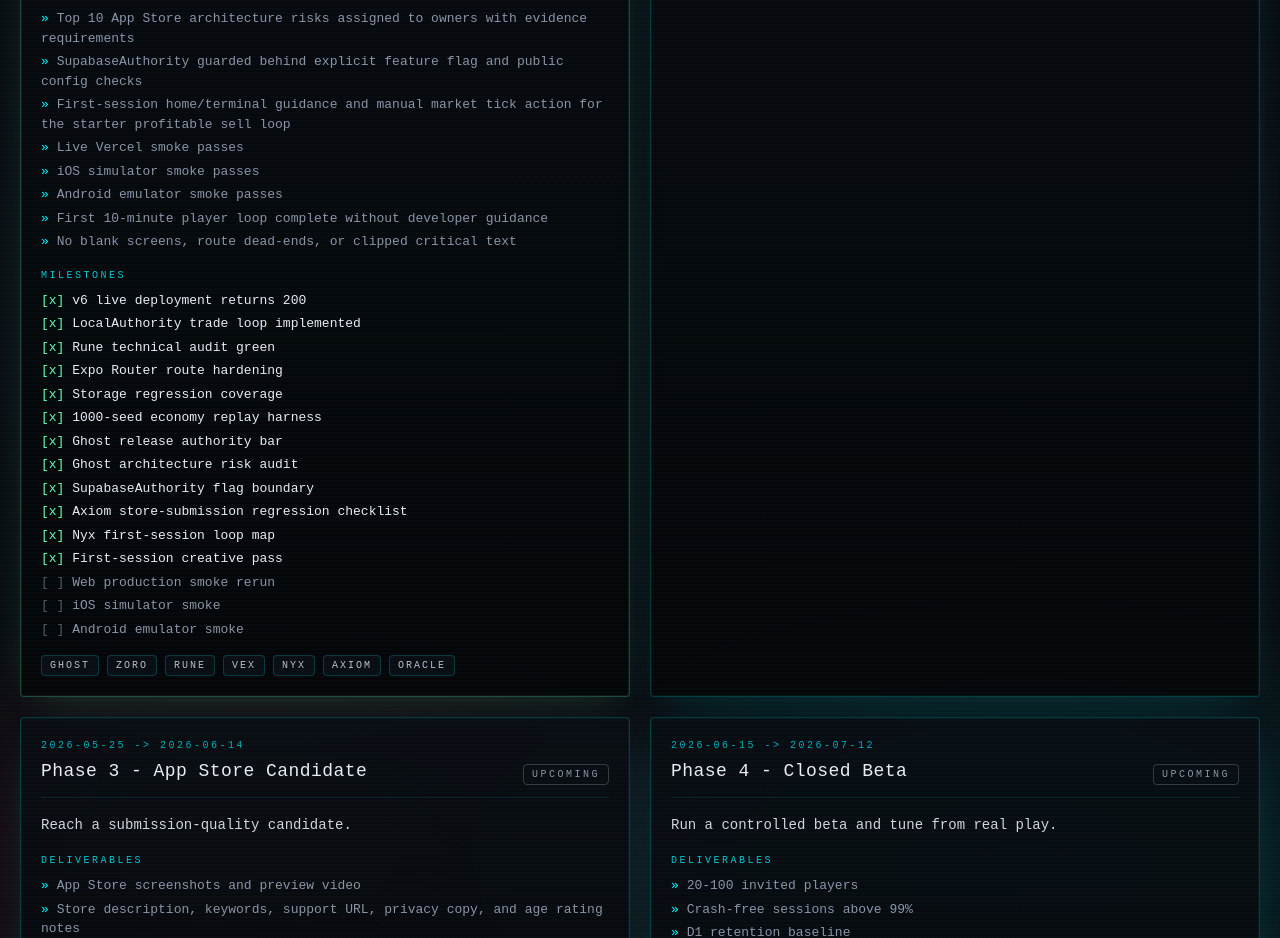
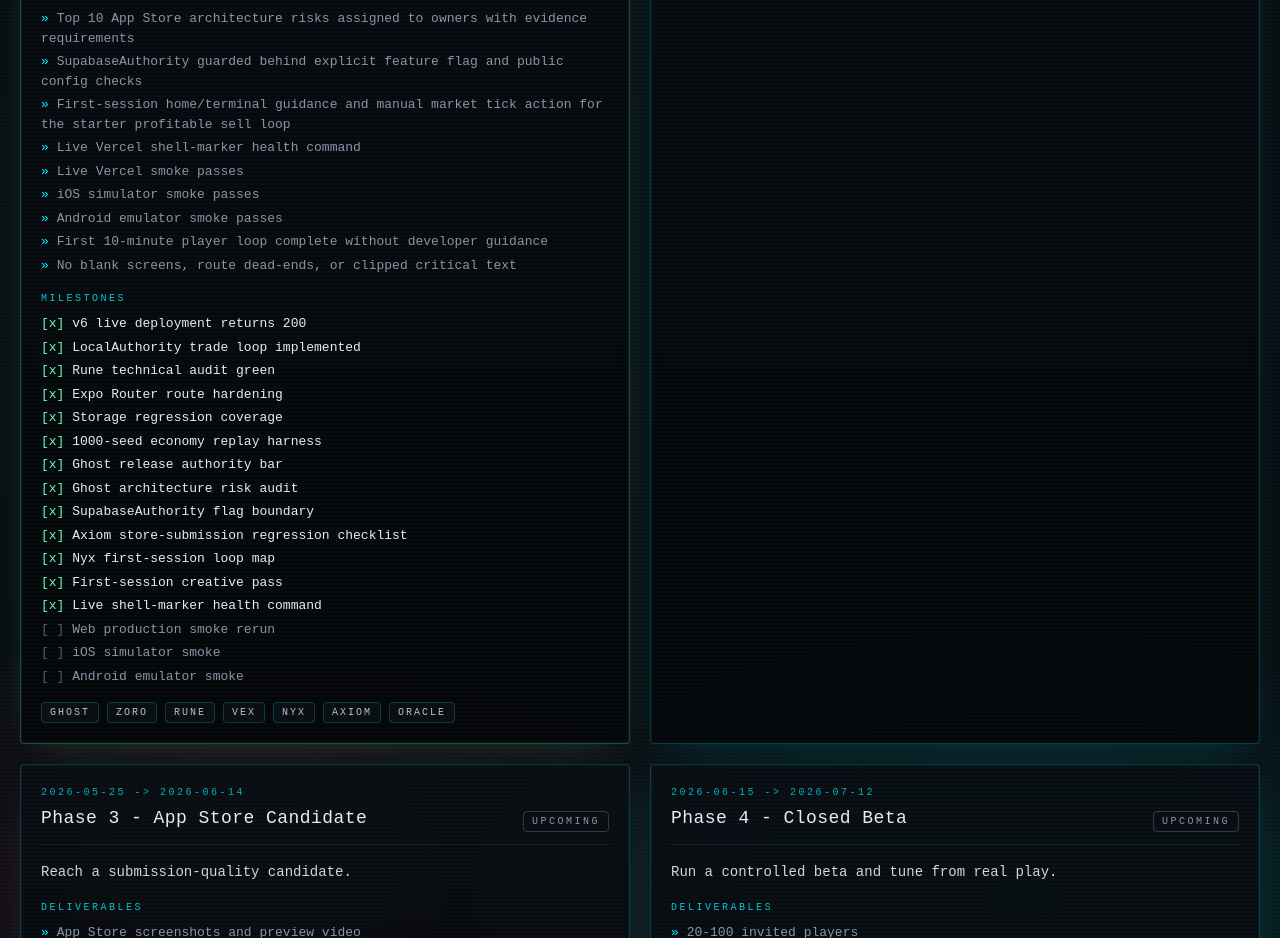
Before and after one commit to GHX5T-SOL/Dev-lab-of-CyberTrader-Age-of-Pantheon-, a Next.js app in the folder web/: page /office/roadmap in a window 1280 px wide. Shown: the part 1200-2138 px from the top of the page. Built offline with nearby package versions, Linux system fonts and the light colour scheme; no server answers.

Commit message:
zyra-p0-002 zyra: sync live health roadmap

```diff
--- a/web/src/data/roadmap.ts
+++ b/web/src/data/roadmap.ts
@@ -71,7 +71,7 @@ export const ROADMAP: Phase[] = [
     dates: "2026-04-26 -> 2026-05-10",
     status: "active",
     summary:
-      "Make CyberTrader v6 a reliable demo across Web, iOS simulator, and Android emulator. Rune's technical audit, route hardening, storage regression checks, EAS profiles, Oracle's replay harness, Ghost's release-authority bar and architecture risk audit, EAS Node alignment, Kite's SupabaseAuthority flag boundary, Nyx's first-session loop guidance, and Zoro's first-journey creative pass are in place.",
+      "Make CyberTrader v6 a reliable demo across Web, iOS simulator, and Android emulator. Rune's technical audit, route hardening, storage regression checks, EAS profiles, Oracle's replay harness, Ghost's release-authority bar and architecture risk audit, EAS Node alignment, Kite's SupabaseAuthority flag boundary, Nyx's first-session loop guidance, Zoro's first-journey creative pass, and Zyra's repeatable live health command are in place.",
     deliverables: [
       "Typecheck, tests, and web export green",
       "Expo Router route recovery and Android/menu back paths hardened",
@@ -81,6 +81,7 @@ export const ROADMAP: Phase[] = [
       "Top 10 App Store architecture risks assigned to owners with evidence requirements",
       "SupabaseAuthority guarded behind explicit feature flag and public config checks",
       "First-session home/terminal guidance and manual market tick action for the starter profitable sell loop",
+      "Live Vercel shell-marker health command",
       "Live Vercel smoke passes",
       "iOS simulator smoke passes",
       "Android emulator smoke passes",
@@ -100,6 +101,7 @@ export const ROADMAP: Phase[] = [
       { label: "Axiom store-submission regression checklist", done: true },
       { label: "Nyx first-session loop map", done: true },
       { label: "First-session creative pass", done: true },
+      { label: "Live shell-marker health command", done: true },
       { label: "Web production smoke rerun", done: false },
       { label: "iOS simulator smoke", done: false },
       { label: "Android emulator smoke", done: false },
```
Also changed, not shown: 1 other file (tests, documents, lock files or other folders).
